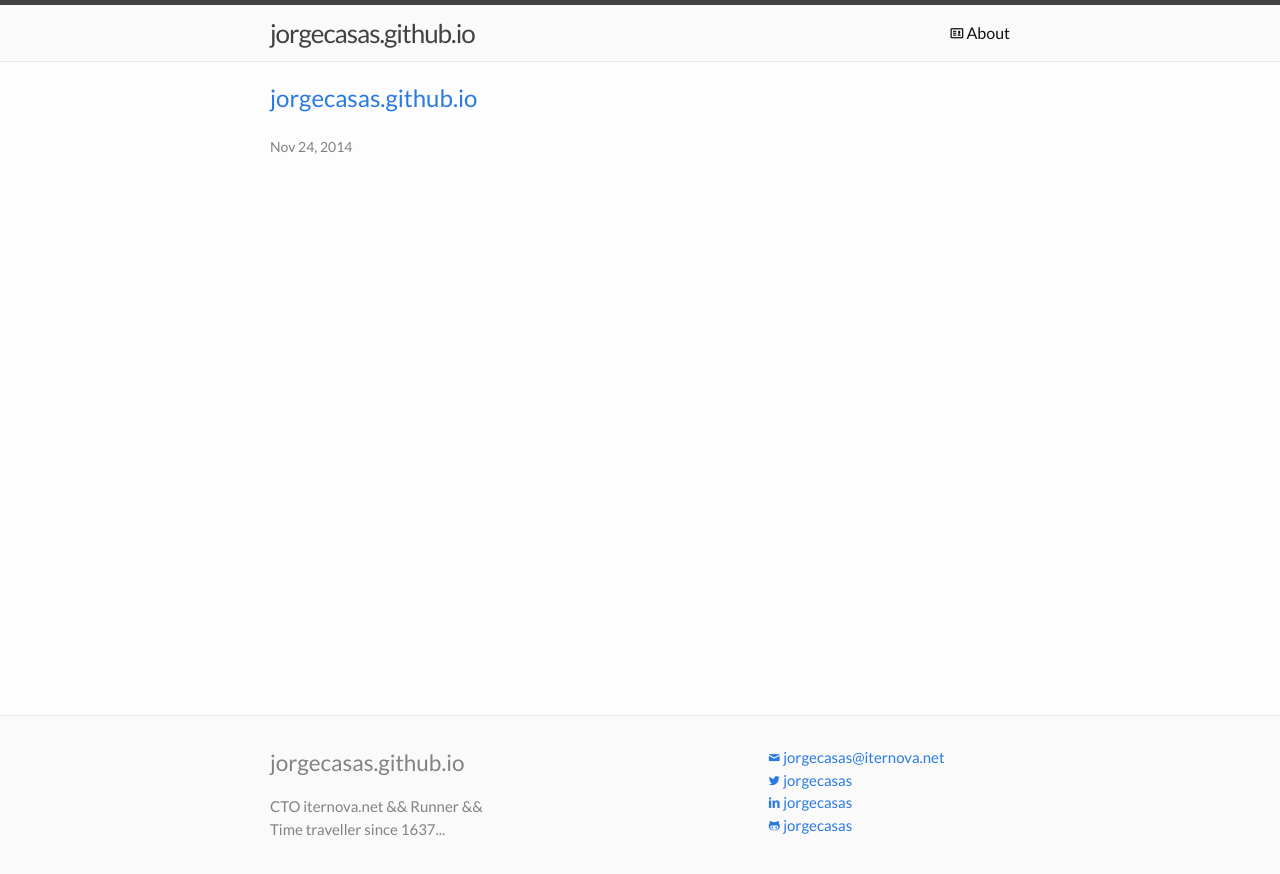
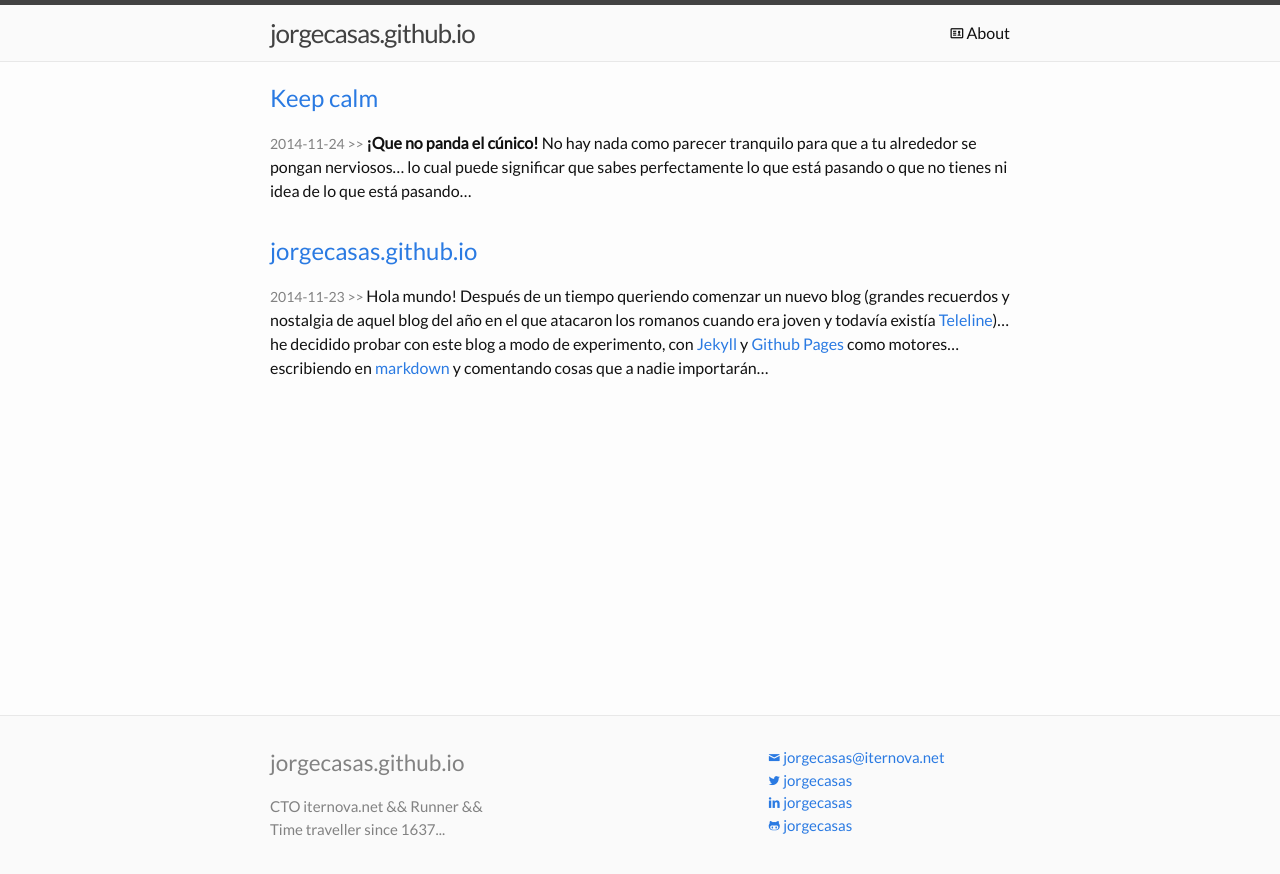
Before and after one commit to jorgecasas/jorgecasas.github.io, a Jekyll site: the page built from index.html, in a window 1280 px wide. Shown: the top 874 px of the page. Built offline with Jekyll 4.4.1, drawn with Linux system fonts in a browser that asks for light colours.

Commit message:
Post: 2014-11-24-keep-calm

```diff
--- /dev/null
+++ b/_plugins/youtube.rb
@@ -0,0 +1,27 @@
+class YouTube < Liquid::Tag
+  Syntax = /^\s*([^\s]+)(?:\s+(\d+)\s+(\d+)\s*)?/
+
+  def initialize(tagName, markup, tokens)
+    super
+
+    if markup =~ Syntax then
+      @id = $1
+
+      if $2.nil? then
+          @width = 560
+          @height = 420
+      else
+          @width = $2.to_i
+          @height = $3.to_i
+      end
+    else
+      raise "No YouTube ID provided in the \"youtube\" tag"
+    end
+  end
+
+  def render(context)
+    "<iframe width=\"#{@width}\" height=\"#{@height}\" src=\"http://www.youtube.com/embed/#{@id}?color=white&amp;theme=light\">&nbsp;</iframe>"
+  end
+
+  Liquid::Template.register_tag "youtube", self
+end
--- /dev/null
+++ b/_posts/2014-11-23-jorgecasas-github-io.markdown
@@ -0,0 +1,10 @@
+---
+layout: post
+title:  "jorgecasas.github.io"
+date:   2014-11-23 15:03:22
+categories: blog
+---
+
+Hola mundo! Después de un tiempo queriendo comenzar un nuevo blog (grandes recuerdos y nostalgia de aquel blog del año en el que atacaron los romanos cuando era joven y todavía existía [Teleline](https://www.youtube.com/watch?v=NxCqB25PAEU))... he decidido probar con este blog a modo de experimento, con [Jekyll](http://jekyllrb.com/) y [Github Pages](https://pages.github.com/) como motores... escribiendo en [markdown](http://daringfireball.net/projects/markdown/) y comentando cosas que a nadie importarán...
+
+Para cualquier cosa, podéis contactar conmigo en los enlaces que encontraréis en el pie de página...
--- /dev/null
+++ b/_posts/2014-11-24-keep-calm.markdown
@@ -0,0 +1,24 @@
+---
+layout: post
+title:  "Keep calm"
+date:   2014-11-24 22:55:00
+categories: blog
+---
+
+
+**¡Que no panda el cúnico!** No hay nada como parecer tranquilo para que a tu alrededor se pongan nerviosos... lo cual puede significar que sabes perfectamente lo que está pasando o que no tienes ni idea de lo que está pasando...
+
+
+> - Bruno, tranquilo...
+> - ¡NO, MAMÁ, TRANQUILO NO!
+>
+> [@brunocasasabos](https://twitter.com/brunocasasabos) - 2 años
+
+
+Tratar de mantener la calma respirando profundo, contando hasta diez... hasta veinte... hasta trescientos cuarenta y siete... Pedir paciencia, porque como me dé la fuerza... como me dé la fuerza... Ser como un pato, parecer tranquilo en la superficie sin dejar de patalear debajo del agua...
+
+Tener un plan B, y un C. Quizá un D... Un plan de emergencia, que sea realizable... Todo lo que pueda pasar pasará cuando menos te lo esperes, así que no hay que preocuparse ni ponerse nervioso... El primer día que un CTO se va de vacaciones se van a caer todos los servidores (y esto es algo que deberías saber). Así que la próxima vez que se caiga un sistema que estés utilizando, acuérdate que en ese mismo instante le está dando un infartito o dos a varios técnicos...
+
+Lo mejor es parecer tranquilo...
+
+{% youtube -OvMkLCrUtY %}
--- a/_sass/_base.scss
+++ b/_sass/_base.scss
@@ -109,11 +109,13 @@ a {
  */
 blockquote {
     color: $grey-color;
-    border-left: 4px solid $grey-color-light;
-    padding-left: $spacing-unit / 2;
-    font-size: 18px;
+    padding: $spacing-unit / 2;
+    font-size: 22px;
     letter-spacing: -1px;
     font-style: italic;
+    max-width: 50%;
+    float: left;
+
 
     > :last-child {
         margin-bottom: 0;
@@ -148,7 +150,10 @@ pre {
     }
 }
 
-
+iframe {
+    margin: 1em auto;
+    display: block;
+}
 
 /**
  * Wrapper
--- a/index.html
+++ b/index.html
@@ -8,10 +8,9 @@ layout: default
   <ul class="post-list">
     {% for post in site.posts %}
       <li>
-        <h1>
-          <a class="post-link" href="{{ post.url | prepend: site.baseurl }}">{{ post.title }}</a>
-          <span class="post-meta">{{ post.date | date: "%b %-d, %Y" }}</span>
-        </h1>
+        <h1><a class="post-link" href="{{ post.url | prepend: site.baseurl }}">{{ post.title }}</a></h1>
+        <div class="post-content"><span class="post-meta">{{ post.date | date: "%Y-%m-%d" }} >> </span>{{ post.excerpt | remove: '<p>' | remove: '</p>' }} </div>
+
       </li>
     {% endfor %}
   </ul>
```
Also changed, not shown: _posts/2014-11-24-jorgecasas-github-io.markdown (deleted, +0 -12 lines).
